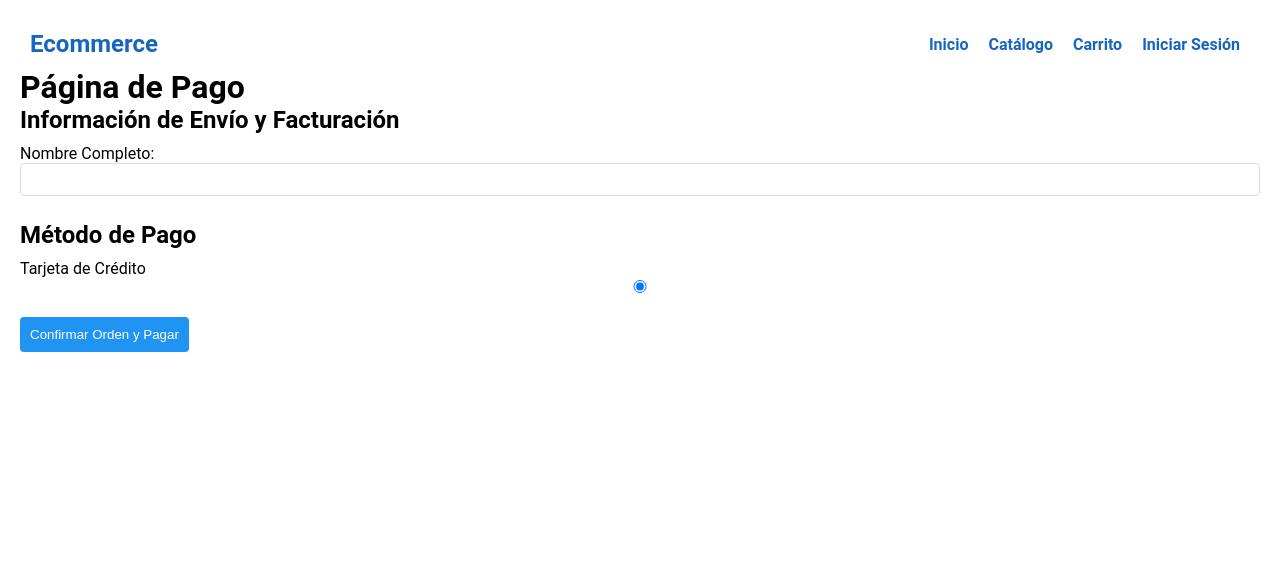
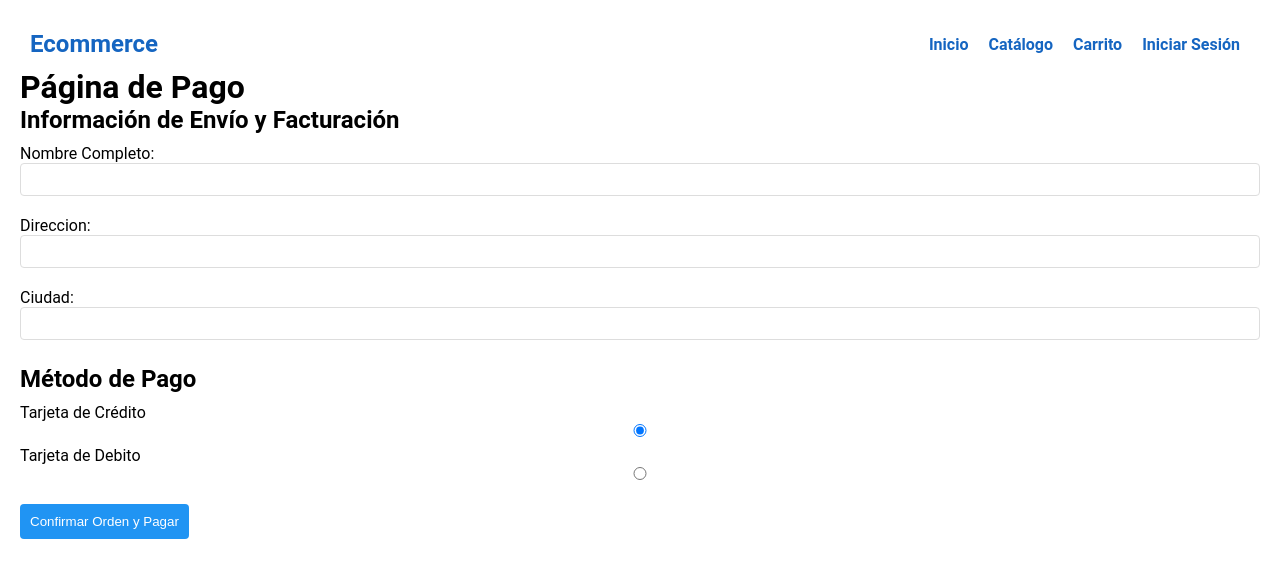
Before and after one commit to crescowboy/E-commerce, a React (Create React App) app: page /pago in a window 1280 px wide. Shown: the top 578 px of the page. Built offline with nearby package versions, Linux system fonts and the light colour scheme.

Commit message:
Agregando alerta de confirmacion de pago page

```diff
--- a/package.json
+++ b/package.json
@@ -10,6 +10,8 @@
     "react-dom": "^18.2.0",
     "react-router-dom": "^6.18.0",
     "react-scripts": "5.0.1",
+    "sweetalert": "^2.1.2",
+    "sweetalert2": "^11.10.1",
     "web-vitals": "^2.1.4"
   },
   "scripts": {
--- a/src/Pages/PagoPage.jsx
+++ b/src/Pages/PagoPage.jsx
@@ -1,5 +1,6 @@
 // src/components/PaymentPage.js
 import React, { useState } from 'react';
+import Swal from 'sweetalert';
 import Nav from '../Nav';
 
 const PagoPage = () => {
@@ -24,7 +25,12 @@ const PagoPage = () => {
 
   const handlePlaceOrder = () => {
     // Lógica para procesar el pedido y realizar el pago
-    alert('¡Orden confirmada y pago procesado!');
+    Swal({
+      title: '¡Pago confirmado!',
+      text: '¡Tu orden ha sido confirmada y el pago ha sido procesado exitosamente!',
+      icon: 'success',
+      button: 'OK',
+    });
   };
 
   return (
@@ -46,6 +52,24 @@ const PagoPage = () => {
               onChange={handleInputChange}
             />
           </label>
+          <label>
+            Direccion:
+            <input
+              type="text"
+              name="address"
+              value={shippingInfo.address}
+              onChange={handleInputChange}
+            />
+          </label>
+          <label>
+            Ciudad:
+            <input
+              type="text"
+              name="city"
+              value={shippingInfo.city}
+              onChange={handleInputChange}
+            />
+          </label>
           {/* Agrega más campos según sea necesario */}
         </form>
       </div>
@@ -61,6 +85,16 @@ const PagoPage = () => {
               onChange={() => handlePaymentMethodChange('creditCard')}
             />
           </label>
+          <label>
+            Tarjeta de Debito
+            <input
+              type="radio"
+              value="debitCard"
+              checked={paymentMethod === 'debitCard'}
+              onChange={() => handlePaymentMethodChange('debitCard')}
+            />
+          </label>
+
           {/* Agrega más opciones de pago según sea necesario */}
         </div>
       </div>
--- a/src/index.css
+++ b/src/index.css
@@ -219,7 +219,7 @@ html{
 }
 
 
-/* src/components/PaymentPage.css */
+/* PAGO PAGE */
 
 .payment-container {
   max-width: 1300px;
```
Also changed, not shown: 1 other file (tests, documents, lock files or other folders).
